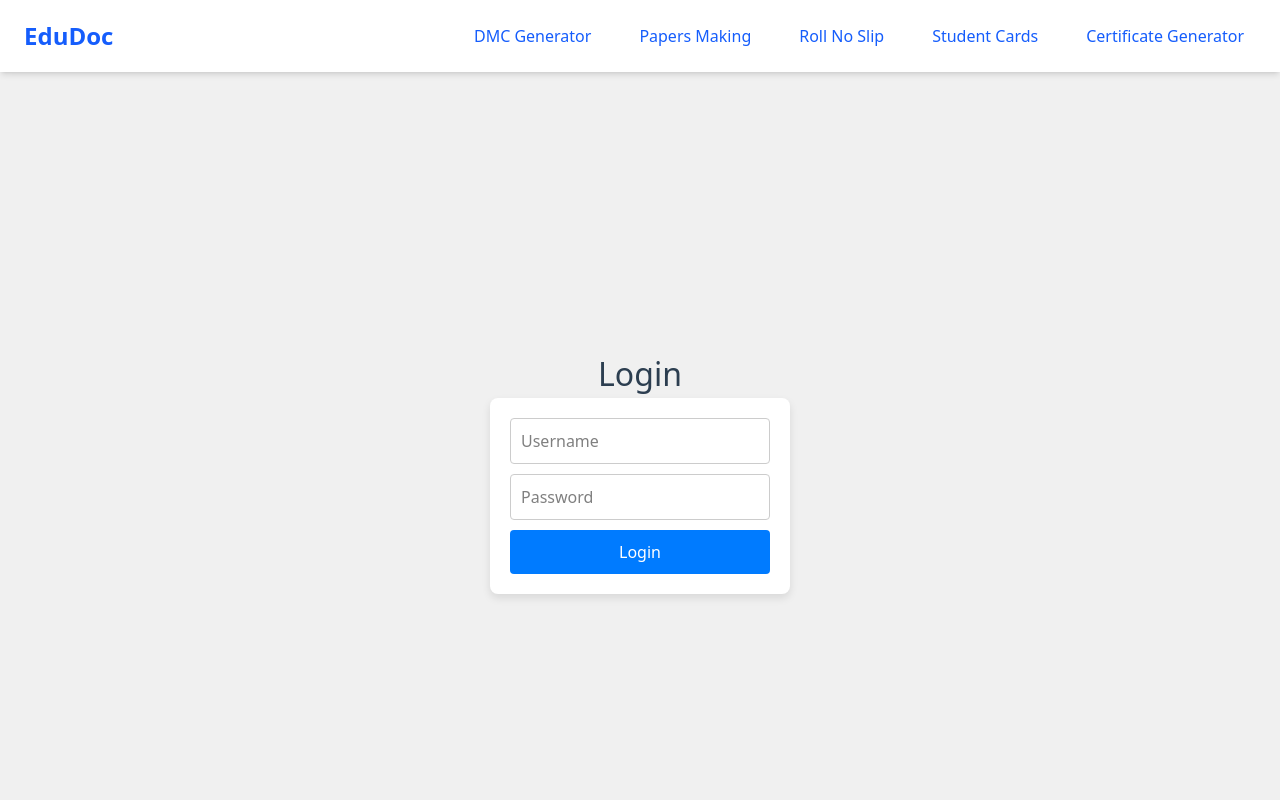
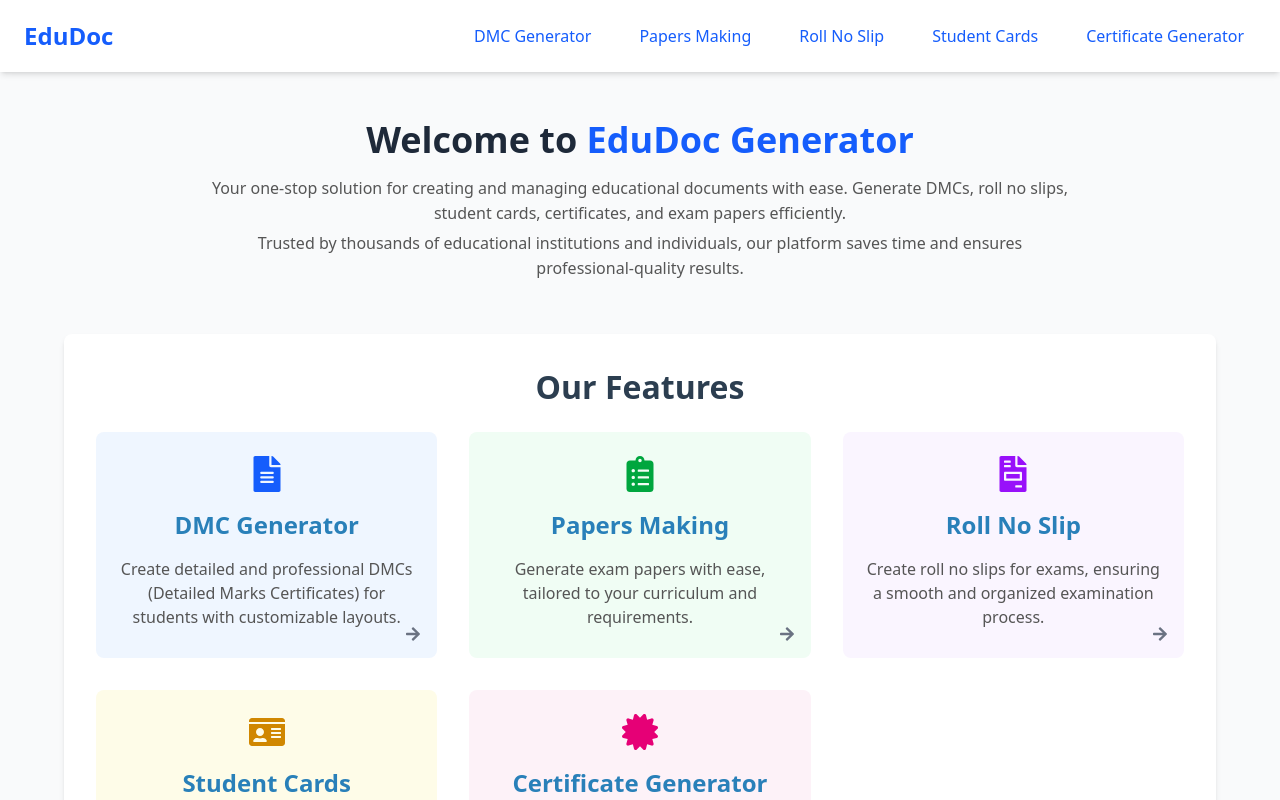
Before and after one commit to Muhammad-Junaid-586/dmc, a React (Vite) app in the folder frontend/: page / in a window 1280 px wide. Before the commit this address led to /login. Shown: the top 800 px of the page. Built offline with nearby package versions, Linux system fonts and the light colour scheme; a web font is replaced by a local one.

Commit message:
remove the login fucnitonality

```diff
--- a/frontend/src/App.jsx
+++ b/frontend/src/App.jsx
@@ -43,12 +43,7 @@ const App = () => {
       {/* Navbar is rendered outside the Routes to appear on all pages */}
       <Navbar />
       <Routes>
-        <Route
-          path="/"
-          element={
-            localStorage.getItem("token") ? <Home /> : <Navigate to="/login" />
-          }
-        />
+        <Route path="/" element={<Home />} />
         <Route path="/login" element={<Login />} />
         <Route path="/register" element={<Register />} />
         <Route
--- a/frontend/src/components/Register.jsx
+++ b/frontend/src/components/Register.jsx
@@ -11,7 +11,7 @@ const Register = () => {
     e.preventDefault();
     try {
       const res = await axios.post(
-        "https://dmc-iz4d.vercel.app/api/auth/login",
+        "https://dmc-iz4d.vercel.app/api/auth/register",
         {
           username,
           password,
```
